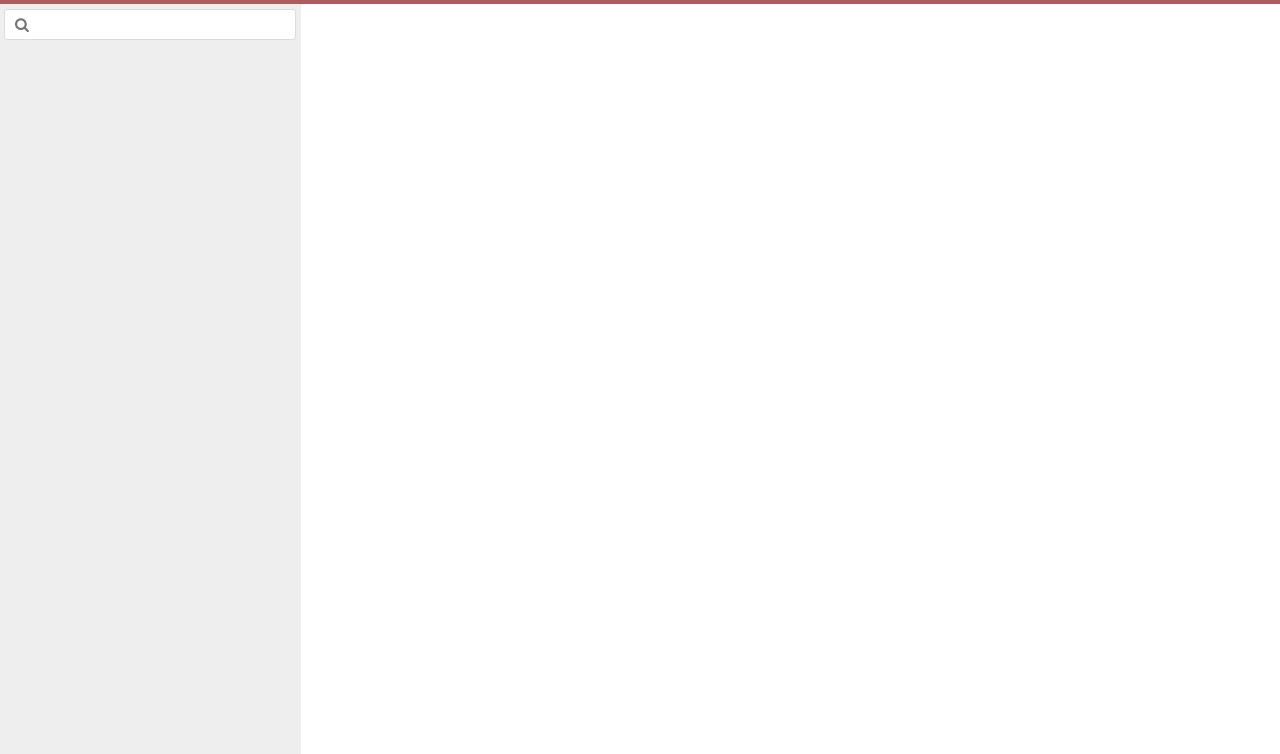
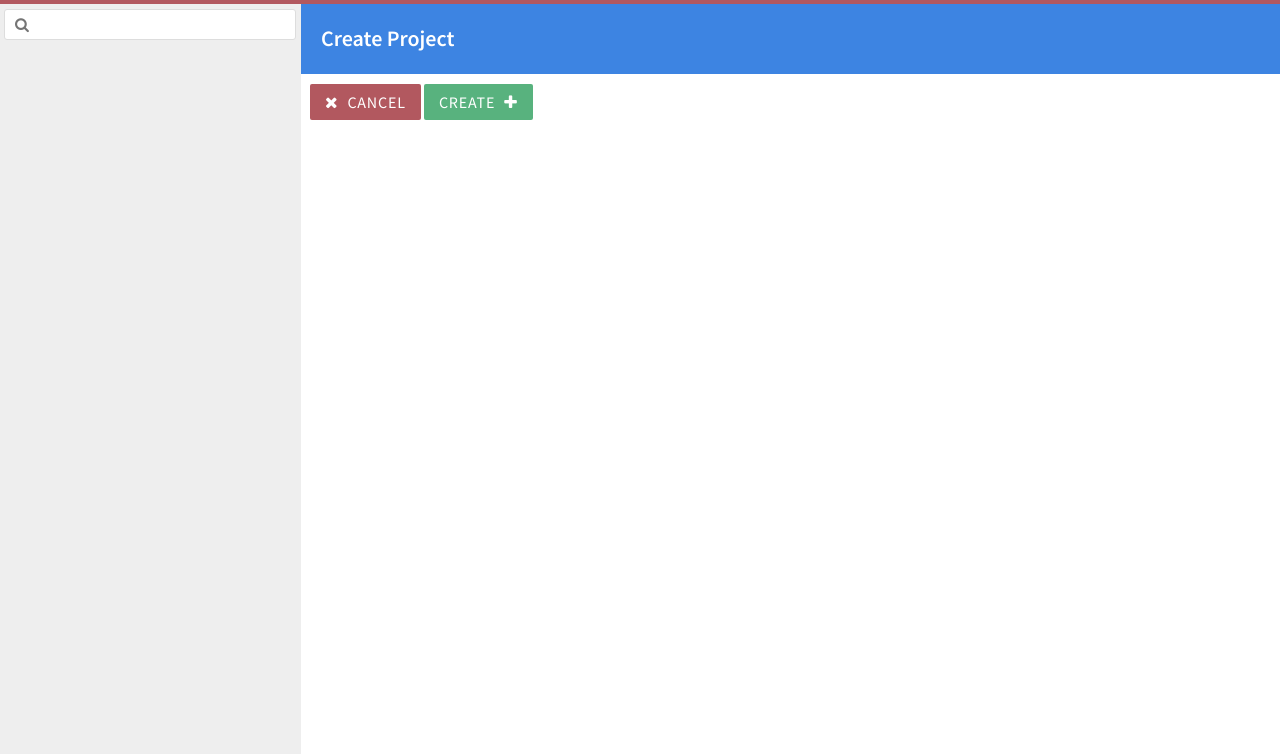
Before and after one commit to ch00kz/metadata-client, a plain HTML site: page index.html at #!/projects/new in a window 1280 px wide. Shown: the part 46-800 px from the top of the page. Drawn offline with nearby package versions, Linux system fonts and the light colour scheme; some packages are replaced by stand-ins of ours; no server answers.

Commit message:
added header, form and form controls to create project partial

```diff
--- a/partials/project_new.html
+++ b/partials/project_new.html
@@ -1,3 +1,8 @@
-<section class="detail-section">
+<header class="page-header">
+	Create Project
+</header>
+<section class="page-section">
 	<div ng-bind-html="projectForm"></div>
+	<a ui-sref="projects" class="no"><i class="fa fa-remove left"></i> Cancel</a>
+	<a ng-click="createProject()" class="yes">Create <i class="fa fa-plus right"></i> </a>
 </section>
```
